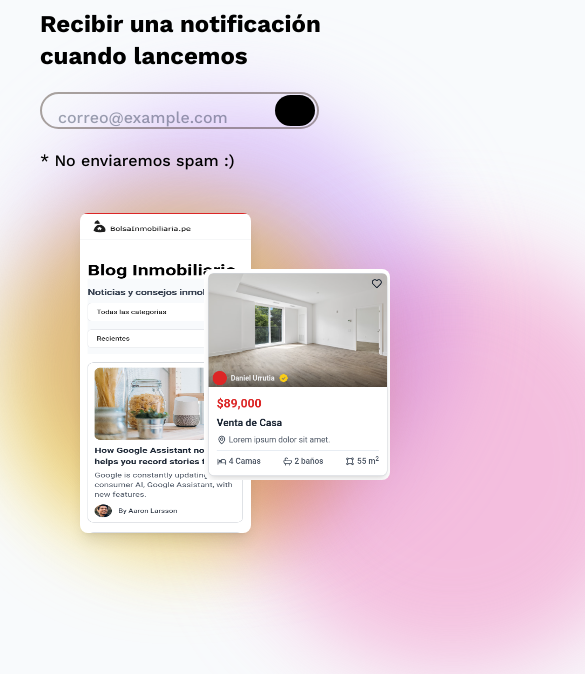
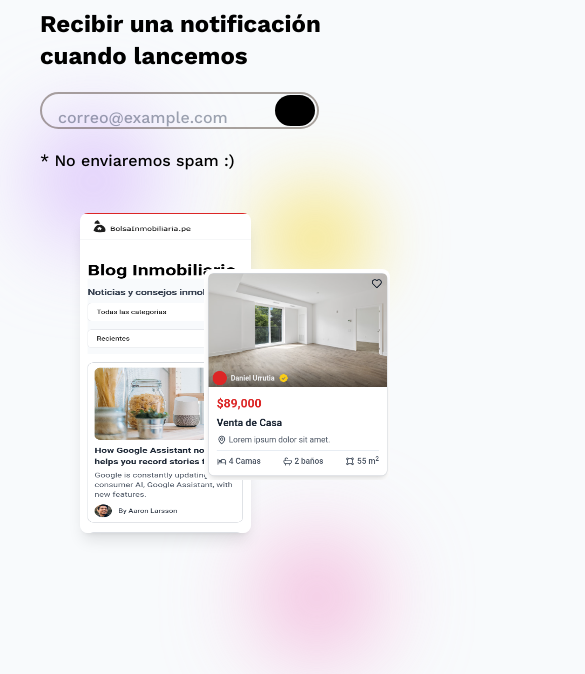
Before and after one commit to publiciraptor/coming-soon, a plain HTML site: page index.html in a window 390 px wide. Shown: the part 200-874 px from the top of the page, 585 px wide, since content can reach past the window. Drawn offline with nearby package versions, Linux system fonts and the light colour scheme; some icons are missing.

Commit message:
refactor: 💡 change sizes

```diff
--- a/index.html
+++ b/index.html
@@ -25,7 +25,7 @@
   </style>
 </head>
 
-<body class="bg-slate-50 px-10 md:px-40 py-10 relative overflow-hidden">
+<body class="bg-slate-50 px-10 md:px-40 py-10">
   <header>
     <a href="/">
       <img src="img/icon.png" alt="Publiciraptir logo" class="w-20 h-20 inline"><span class="text-[950421] font-bold text-2xl ml-3 inline-flex">Publiciraptor</span>
@@ -48,9 +48,9 @@
       <div class="relative w-full max-w-lg h-[55vh] md:h-[40vh]">
 
         <!-- efects -->
-        <div class="absolute size-96 top-0 -left-8 bg-purple-300 rounded-full mix-blend-multiply filter blur-2xl opacity-70 animate-blob"></div>
-        <div class="absolute size-96 top-0 -right-8 bg-yellow-300 rounded-full mix-blend-multiply filter blur-2xl opacity-70 animate-blob d-200"></div>
-        <div class="absolute size-96 -bottom-16 left-48 bg-pink-300 rounded-full mix-blend-multiply filter blur-2xl opacity-70 animate-blob d-400"></div>
+        <div class="absolute size-28 md:size-96 top-0 -left-8 bg-purple-300 rounded-full mix-blend-multiply filter blur-2xl opacity-70 animate-blob"></div>
+        <div class="absolute size-28 md:size-96 top-0 -right-8 bg-yellow-300 rounded-full mix-blend-multiply filter blur-2xl opacity-70 animate-blob d-200"></div>
+        <div class="absolute size-28 md:size-96 -bottom-16 left-48 bg-pink-300 rounded-full mix-blend-multiply filter blur-2xl opacity-70 animate-blob d-400"></div>
 
         <div class="relative">
           <img src="img/image.png" alt="" class="w-[55%] md:w-1/2 h-[20rem] absolute left-10 top-10 md:-top-40 shadow-lg rounded-lg">
```
